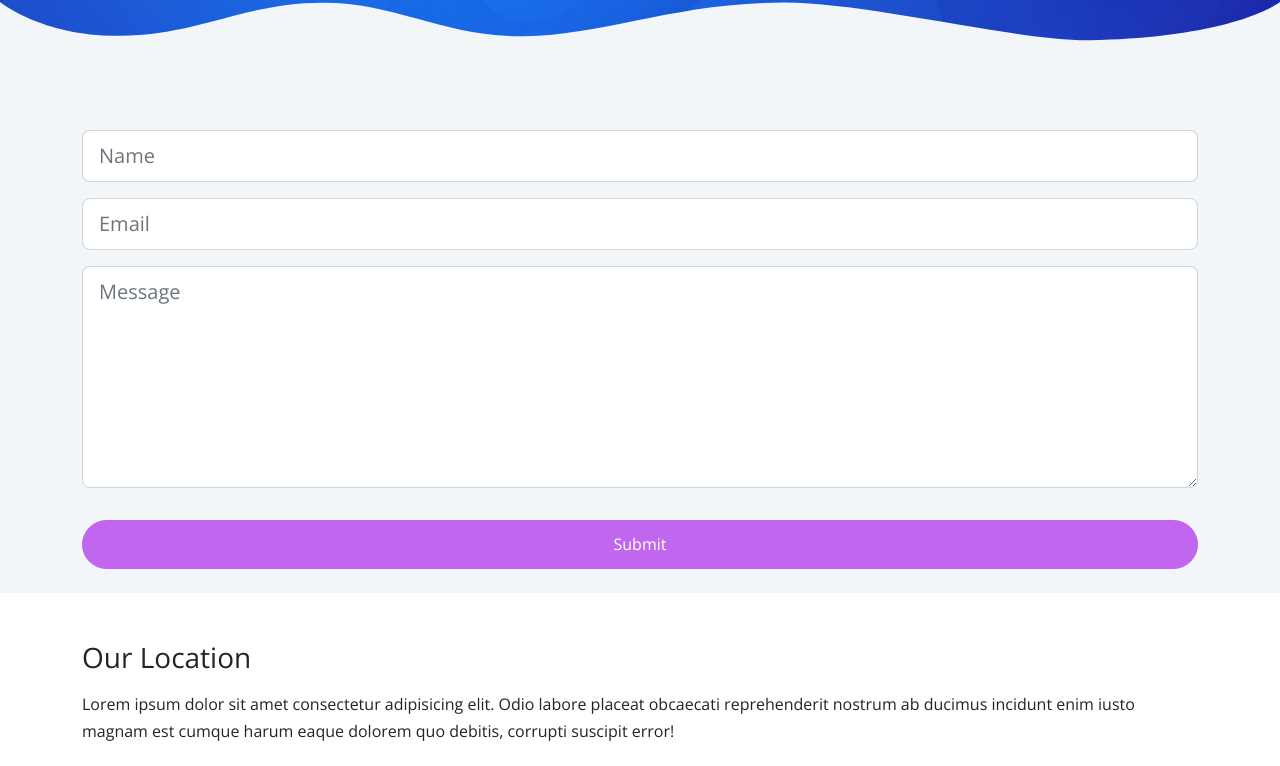
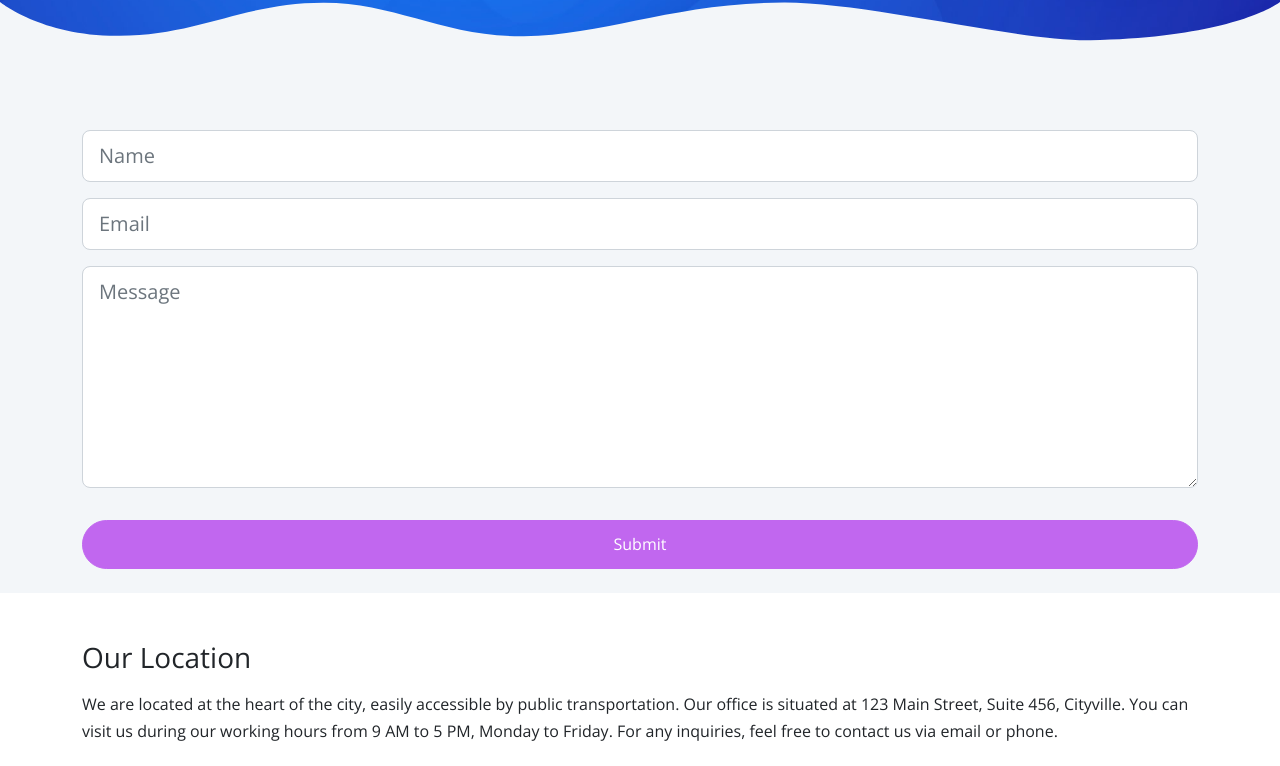
Before and after one commit to Nataliya-Matviychuk/ebook-website, a website: page contact.html in a window 1280 px wide. Shown: the part 190-956 px from the top of the page. Drawn offline with nearby package versions, Linux system fonts and the light colour scheme; files that its build step writes are made by us from their sources.

Commit message:
modified contact page

```diff
--- a/contact.html
+++ b/contact.html
@@ -123,7 +123,7 @@
       <div class="col-12 offset-">
         <h3>Our Location</h3>
         <p class="mb-4">
-          Lorem ipsum dolor sit amet consectetur adipisicing elit. Odio labore placeat obcaecati reprehenderit nostrum ab ducimus incidunt enim iusto magnam est cumque harum eaque dolorem quo debitis, corrupti suscipit error!
+            We are located at the heart of the city, easily accessible by public transportation. Our office is situated at 123 Main Street, Suite 456, Cityville. You can visit us during our working hours from 9 AM to 5 PM, Monday to Friday. For any inquiries, feel free to contact us via email or phone.
         </p>
         <div class="map">
           <iframe src="https://www.google.com/maps/embed?pb=!1m18!1m12!1m3!1d2564.7983285250444!2d14.428901615647805!3d50.07880397942492!2m3!1f0!2f0!3f0!3m2!1i1024!2i768!4f13.1!3m3!1m2!1s0x470b94e07072aefd%3A0xe48c5be1be42efea!2sN%C3%A1rodn%C3%AD%20muzeum!5e0!3m2!1sen!2scz!4v1677822710648!5m2!1sen!2scz"
```
